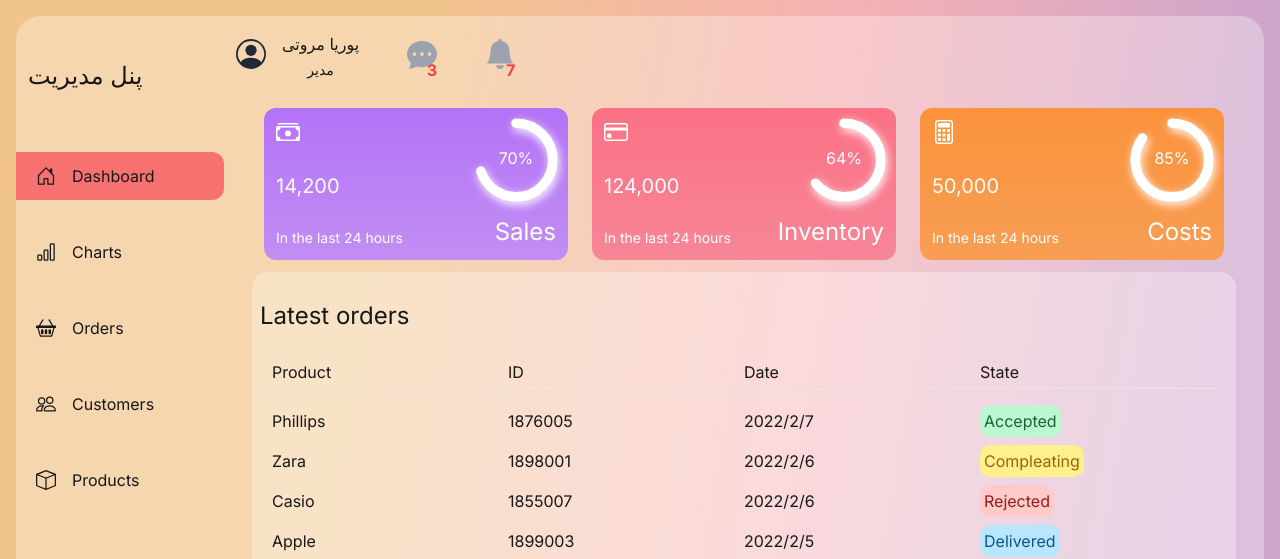
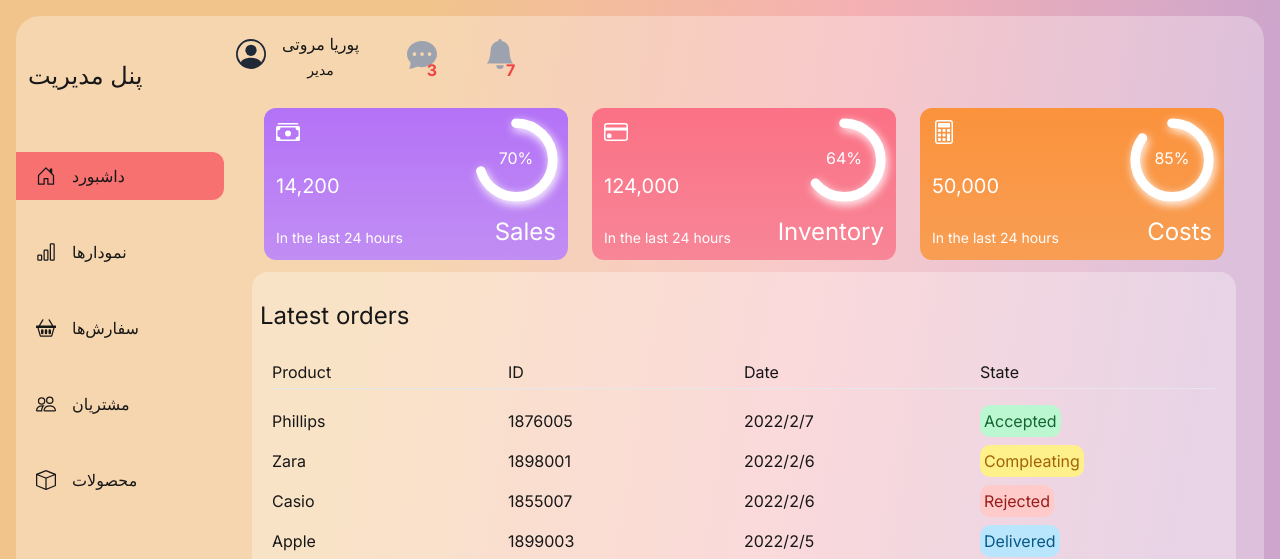
Before and after one commit to pouriamori/dashboard-1, a Next.js app: page / in a window 1280 px wide. Shown: the top 559 px of the page. Built offline with nearby package versions, Linux system fonts and the light colour scheme.

Commit message:
Update Links.jsx

```diff
--- a/components/Links.jsx
+++ b/components/Links.jsx
@@ -1,3 +1,4 @@
+
 "use client"
 
 import React from 'react'
@@ -23,31 +24,31 @@ const Links = () => {
   const data = [
     {
       id: 1,
-      name: 'Dashboard',
+      name: 'داشبورد',
       link: '',
       icon: <BsHouseDoor />
     },
     {
       id: 2,
-      name: 'Charts',
+      name: 'نمودارها',
       link: '/charts',
       icon: <BsBarChart />
     },
     {
       id: 3,
-      name: 'Orders',
+      name: 'سفارش‌ها',
       link: '/orders',
       icon: <BsBasket2 />
     },
     {
       id: 4,
-      name: 'Customers',
+      name: 'مشتریان',
       link: '/customers',
       icon: <BsPeople />
     },
     {
       id: 5,
-      name: 'Products',
+      name: 'محصولات',
       link: '/products',
       icon: <BsBox />
     },
```
